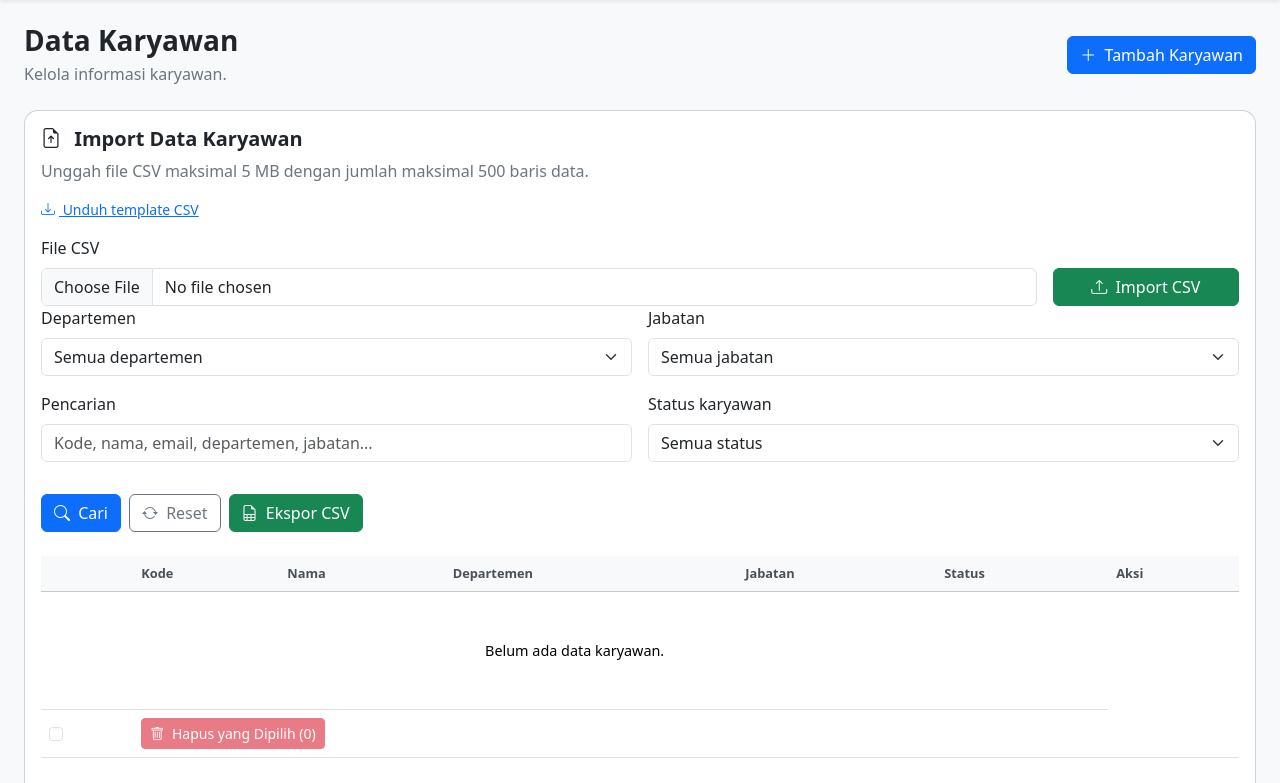
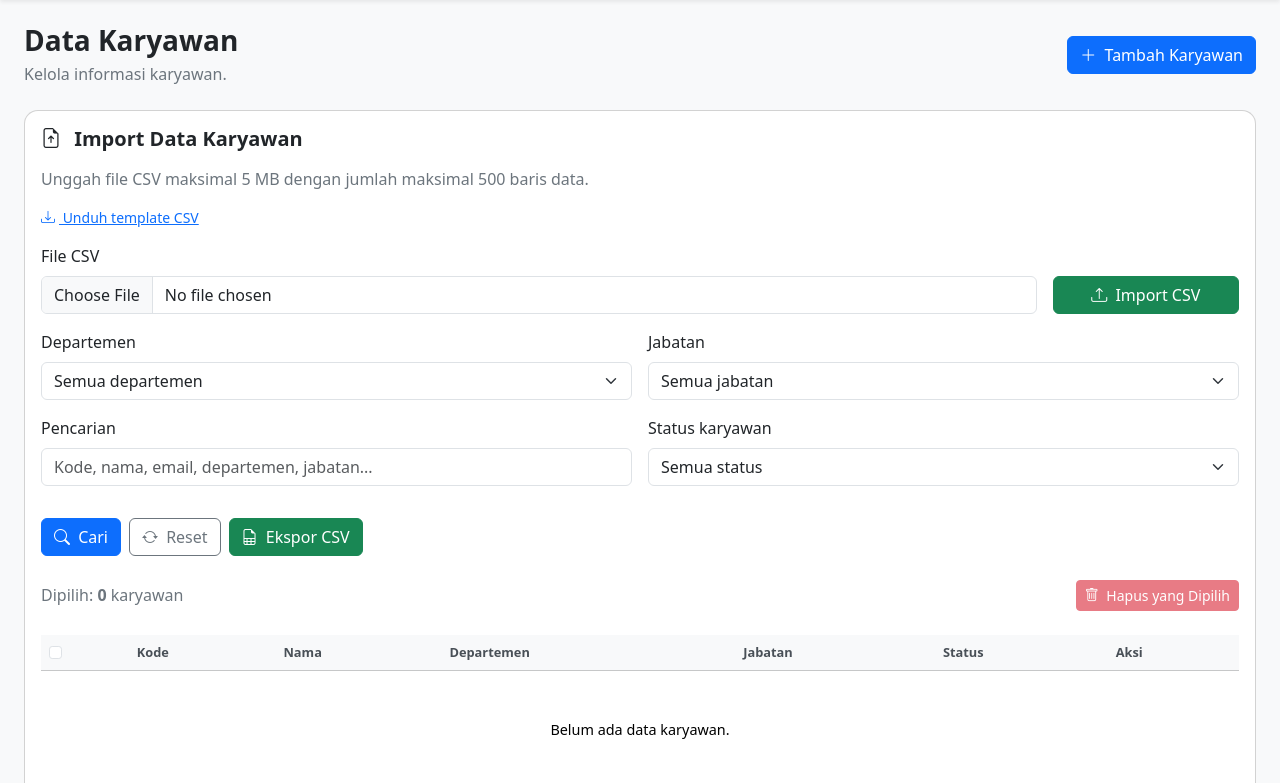
Before and after one commit to meigiyanto/php-native-employee-management, a PHP site: template app/views/employees/index.php in a window 1280 px wide. Shown: the part 70-853 px from the top of the page. Run offline with PHP 8.4, Linux system fonts and the light colour scheme; the template is opened without the code that fills it, so the values that code supplies are empty; some libraries are stand-ins or nearby versions.

Commit message:
(fixed) multiple delete tabel karyawan

```diff
--- a/app/views/employees/index.php
+++ b/app/views/employees/index.php
@@ -61,7 +61,7 @@ if (!empty($filters['employment_status'])) {
 
 <div class="card mb-4">
     <div class="card-body">
-        <h2 class="h5 fw-bold mb-2">
+        <h2 class="h5 fw-bold mb-3">
             <i class="bi bi-file-earmark-arrow-up me-2"></i>
             Import Data Karyawan
         </h2>
@@ -118,7 +118,7 @@ if (!empty($filters['employment_status'])) {
             </div>
         </form>
 
-        <form method="GET">
+        <form method="GET" class="mt-3">
             <input type="hidden" name="page" value="employees">
             <div class="row g-3 mb-3">
                 <div class="col-sm-6">
@@ -214,14 +214,41 @@ if (!empty($filters['employment_status'])) {
             </div>
         </form>
 
+        <form
+            id="bulk-delete-form"
+            method="POST"
+            action="index.php?page=employee-bulk-delete"
+            onsubmit="return confirm('Yakin ingin menghapus semua karyawan yang dipilih? Tindakan ini tidak dapat dibatalkan.');"
+        >
+            <input
+                type="hidden"
+                name="csrf_token"
+                value="<?= e(csrfToken()) ?>"
+            >
+
+            <div class="d-flex flex-wrap justify-content-between align-items-center gap-2 mt-4 mb-3">
+                <span class="text-secondary">
+                    Dipilih: <strong id="selected-count">0</strong> karyawan
+                </span>
+
+                <button
+                    type="submit"
+                    id="bulk-delete-button"
+                    class="btn btn-danger btn-sm"
+                    disabled
+                >
+                    <i class="bi bi-trash me-1"></i>
+                    Hapus yang Dipilih
+                </button>
+            </div>
+        </form>
+
         <div class="table-responsive mt-4">
             <table class="table table-hover align-middle mb-0 text-nowrap">
-                <form id="bulk-delete-form" method="POST"  action="index.php?page=employee-bulk-delete" onsubmit="return confirm('Yakin ingin menghapus semua karyawan yang dipilih? Tindakan ini tidak dapat dibatalkan.');">
-                    <input type="hidden" name="csrf_token" value="<?= e(csrfToken()) ?>">
                 <thead class="table-light">
                     <tr>
                         <th>
-                                <span class="visually-hidden">Pilih</span>
+                            <input type="checkbox" id="select-all-employees" class="form-check-input" aria-label="Pilih semua karyawan pada halaman ini">
                         </th>
                         <th>Kode</th>
                         <th>Nama</th>
@@ -234,7 +261,7 @@ if (!empty($filters['employment_status'])) {
                 <tbody>
                 <?php if (!$employees): ?>
                     <tr>
-                            <td colspan="6" class="text-center py-5">
+                        <td colspan="7" class="text-center py-5">
                             Belum ada data karyawan.
                         </td>
                     </tr>
@@ -304,26 +331,6 @@ if (!empty($filters['employment_status'])) {
                     <?php endforeach; ?>
                 <?php endif; ?>
                 </tbody>
-                    <tfoot>
-                        <tr>
-                            <td>
-                                <input type="checkbox" id="select-all-employees" class="form-check-input">
-                            </td>
-                            <td colspan="6">
-                                <button
-                                    type="submit"
-                                    id="bulk-delete-button"
-                                    class="btn btn-danger btn-sm"
-                                    disabled
-                                >
-                                    <i class="bi bi-trash me-1"></i>
-                                    Hapus yang Dipilih
-                                    (<span id="selected-count">0</span>)
-                                </button>
-                            </td>
-                        </tr>
-                    </tfoot>
-                </form>
             </table>
 
             <div class="d-flex flex-column flex-md-row justify-content-between align-items-md-center gap-3 mt-4">
```
Lines whose indentation alone changed are shown as unchanged.
